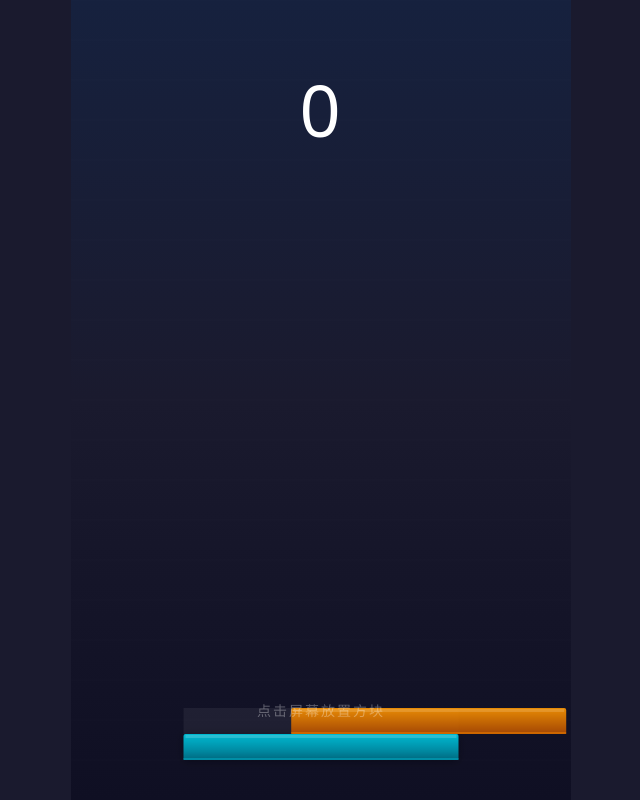
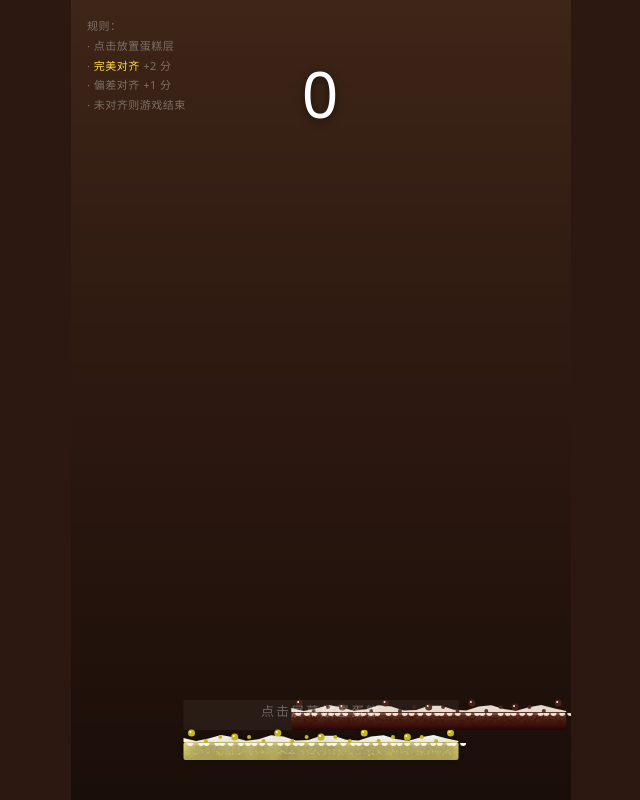
Before and after one commit to CVV-12/nuanruiju, a plain HTML site: page stack-game.html in a window 1280 px wide. Shown: the whole page, without its empty margins (319-959 px from the left). Drawn offline with Linux system fonts and the light colour scheme; animation ran at ten frames a second.

Commit message:
蛋糕主题重做：蛋糕造型、规则说明、完美+2普通+1、修复重叠

```diff
--- a/stack-game.html
+++ b/stack-game.html
@@ -3,11 +3,11 @@
 <head>
 <meta charset="UTF-8">
 <meta name="viewport" content="width=device-width, initial-scale=1.0, user-scalable=no">
-<title>叠叠高 — Stack Game</title>
+<title>蛋糕叠叠乐</title>
 <style>
   * { margin: 0; padding: 0; box-sizing: border-box; }
   body {
-    background: #1a1a2e;
+    background: #2c1810;
     display: flex;
     justify-content: center;
     align-items: center;
@@ -21,46 +21,37 @@
 
   .game-wrapper {
     position: relative;
-    width: 100vw;
-    height: 100vh;
-    max-width: 500px;
-    max-height: 800px;
+    width: 100vw; height: 100vh;
+    max-width: 500px; max-height: 800px;
   }
-
-  canvas {
-    display: block;
-    width: 100%;
-    height: 100%;
-  }
-
-  .overlay {
-    position: absolute;
-    inset: 0;
-    display: flex;
-    flex-direction: column;
-    align-items: center;
-    justify-content: center;
-    pointer-events: none;
-    z-index: 10;
-  }
+  canvas { display: block; width: 100%; height: 100%; }
 
   .score-display {
     position: absolute;
-    top: 60px;
+    top: 50px;
     left: 50%;
     transform: translateX(-50%);
-    font-size: 72px;
+    font-size: 64px;
     font-weight: 200;
     color: #fff;
     letter-spacing: 2px;
+    z-index: 10;
+    pointer-events: none;
+    text-shadow: 0 2px 8px rgba(0,0,0,0.5);
   }
 
   .message {
-    font-size: 20px;
-    color: rgba(255,255,255,0.7);
-    margin-top: 12px;
+    position: absolute;
+    top: 120px;
+    left: 50%;
+    transform: translateX(-50%);
+    font-size: 16px;
+    color: rgba(255,255,255,0.8);
     font-weight: 300;
     letter-spacing: 1px;
+    z-index: 10;
+    pointer-events: none;
+    min-height: 24px;
   }
 
   .hint {
@@ -69,27 +60,22 @@
     left: 50%;
     transform: translateX(-50%);
     color: rgba(255,255,255,0.4);
-    font-size: 14px;
+    font-size: 13px;
     letter-spacing: 2px;
     animation: blink 2s infinite;
+    z-index: 10;
+    pointer-events: none;
   }
-
   @keyframes blink {
     0%, 100% { opacity: 0.3; }
     50% { opacity: 0.8; }
   }
 
-  .ghost-bar {
-    position: absolute;
-    background: rgba(255,255,255,0.15);
-  }
-
   .restart-btn {
     position: absolute;
-    bottom: 140px;
-    left: 50%;
+    bottom: 130px; left: 50%;
     transform: translateX(-50%);
-    background: rgba(255,255,255,0.1);
+    background: rgba(255,255,255,0.12);
     border: 1px solid rgba(255,255,255,0.3);
     color: #fff;
     padding: 12px 36px;
@@ -97,23 +83,41 @@
     letter-spacing: 2px;
     cursor: pointer;
     pointer-events: auto;
+    z-index: 10;
     transition: all 0.3s;
     font-family: inherit;
     display: none;
   }
-  .restart-btn:hover { background: rgba(255,255,255,0.2); }
+  .restart-btn:hover { background: rgba(255,255,255,0.22); }
   .restart-btn.show { display: block; }
+
+  .rules {
+    position: absolute;
+    top: 16px; left: 16px;
+    color: rgba(255,255,255,0.35);
+    font-size: 11px;
+    line-height: 1.8;
+    z-index: 10;
+    pointer-events: none;
+    letter-spacing: 0.5px;
+  }
+  .rules span { color: #ffd93d; }
 </style>
 </head>
 <body>
 
 <div class="game-wrapper">
   <canvas id="game"></canvas>
-  <div class="overlay">
-    <div class="score-display" id="score">0</div>
-    <div class="message" id="message"></div>
+  <div class="rules">
+    规则：<br>
+    · 点击放置蛋糕层<br>
+    · <span>完美对齐</span> +2 分<br>
+    · 偏差对齐 +1 分<br>
+    · 未对齐则游戏结束
   </div>
-  <div class="hint" id="hint">点击屏幕放置方块</div>
+  <div class="score-display" id="score">0</div>
+  <div class="message" id="message"></div>
+  <div class="hint" id="hint">点击屏幕放置蛋糕</div>
   <button class="restart-btn" id="restart" onclick="restartGame()">重新开始</button>
 </div>
 
@@ -140,35 +144,41 @@ resize();
 window.addEventListener('resize', resize);
 
 // ---- Game State ----
-const BOX_HEIGHT = 26;
-const SPEED_BASE = 10;           // 初始速度 10
-const MIN_WIDTH = 8;
+const BOX_HEIGHT = 30;
+const SPEED_BASE = 10;
+const MIN_WIDTH = 10;
 const SHRINK_RATE = 0.45;
 const PERFECT_THRESHOLD = 3;
 
-const COLORS = [
-  '#e74c3c', '#e67e22', '#f1c40f', '#2ecc71',
-  '#1abc9c', '#3498db', '#9b59b6', '#e91e63',
-  '#00bcd4', '#ff5722', '#8bc34a', '#ff9800'
+// Cake styles: { name, sponge, cream, topping }
+const CAKE_TYPES = [
+  { name:'草莓蛋糕', sponge:'#f2a0b0', cream:'#fff5f5', top:'#e85d75' },
+  { name:'巧克力蛋糕', sponge:'#6b3a2a', cream:'#faf0e6', top:'#4a2518' },
+  { name:'抹茶蛋糕', sponge:'#7da870', cream:'#f5faf0', top:'#4a7c3f' },
+  { name:'香草蛋糕', sponge:'#f5e6c8', cream:'#fffef9', top:'#d4a853' },
+  { name:'蓝莓蛋糕', sponge:'#9b8ec4', cream:'#f8f5ff', top:'#6b5a9e' },
+  { name:'橙香蛋糕', sponge:'#f5c092', cream:'#fffaf5', top:'#e08a3e' },
+  { name:'红丝绒', sponge:'#c0392b', cream:'#fffafa', top:'#8b0000' },
+  { name:'柠檬蛋糕', sponge:'#f5e98c', cream:'#fffff5', top:'#c9b820' },
 ];
 
 let blocks = [];
 let current = null;
 let cameraY = 0;
 let score = 0;
-let combo = 0;          // consecutive perfects
+let combo = 0;
 let gameOver = false;
 let baseW;
-let shrinkActive = false; // block only shrinks after first 5 placements
+let shrinkActive = false;
+
+function randCake() {
+  return CAKE_TYPES[Math.floor(Math.random() * CAKE_TYPES.length)];
+}
 
 function baseBlock() {
   if (blocks.length === 0) return { x: 0, w: W * 0.55 };
   const top = blocks[blocks.length - 1];
   return { x: top.x, w: top.w };
-}
-
-function randColor() {
-  return COLORS[Math.floor(Math.random() * COLORS.length)];
 }
 
 function spawnBlock() {
@@ -183,7 +193,7 @@ function spawnBlock() {
     w: w,
     dir: dir,
     speed: speed,
-    color: randColor(),
+    cake: randCake(),
     traveled: 0,
   };
 }
@@ -196,9 +206,9 @@ function init() {
   gameOver = false;
   shrinkActive = false;
   baseW = W * 0.55;
-  blocks.push({ x: (W - baseW) / 2, y: H - BOX_HEIGHT - 40, w: baseW, color: randColor() });
+  blocks.push({ x: (W - baseW) / 2, y: H - BOX_HEIGHT - 40, w: baseW, cake: randCake() });
   spawnBlock();
-  updateUI();
+  scoreEl.textContent = '0';
   restartBtn.classList.remove('show');
   hintEl.style.display = 'block';
   messageEl.textContent = '';
@@ -213,7 +223,7 @@ function placeBlock() {
 
   if (overlap <= 0) {
     gameOver = true;
-    messageEl.textContent = combo > 2 ? `连击 ${combo} 次！可惜了` : '差一点点！';
+    messageEl.textContent = combo > 2 ? `连击 ${combo} 次！` : '没对齐……';
     restartBtn.classList.add('show');
     return;
   }
@@ -226,51 +236,49 @@ function placeBlock() {
     x: newX,
     y: base.y - BOX_HEIGHT,
     w: newW,
-    color: current.color,
+    cake: current.cake,
   });
 
   if (perfect) {
     combo++;
-    const bonus = combo >= 5 ? 3 : combo >= 3 ? 2 : 1;
-    score += bonus;
-    messageEl.textContent = combo >= 5 ? `🔥 ${combo}连击! +${bonus}` : combo >= 3 ? `✨ ${combo}连击! +${bonus}` : '完美！';
-    // combo bonus: width slightly restored
+    score += 2;  // 完美 +2
+    if (combo >= 5) {
+      messageEl.textContent = `🔥 ${combo}连击! +2`;
+    } else if (combo >= 3) {
+      messageEl.textContent = `✨ ${combo}连击! +2`;
+    } else {
+      messageEl.textContent = '完美对齐! +2';
+    }
     baseW = Math.min(newW * 1.08 + combo * 0.8, W * 0.6);
   } else {
     combo = 0;
-    messageEl.textContent = '';
+    score += 1;  // 普通 +1
+    messageEl.textContent = '+1';
     baseW = newW;
   }
 
-  // Enable shrink earlier
   if (score >= 3) shrinkActive = true;
 
-  // Scroll camera
   const targetY = blocks[blocks.length - 1].y - H * 0.4;
   cameraY = targetY;
 
   while (blocks.length > 25) blocks.shift();
-
   spawnBlock();
 
   if (baseW < MIN_WIDTH) {
     gameOver = true;
-    messageEl.textContent = `太窄了！得分: ${score}`;
+    messageEl.textContent = `太窄了！`;
     restartBtn.classList.add('show');
   }
 
-  updateUI();
+  scoreEl.textContent = score;
+  if (gameOver) restartBtn.classList.add('show');
 }
 
 function getOverlap(a, b) {
   const left = Math.max(a.x, b.x);
   const right = Math.min(a.x + a.w, b.x + b.w);
   return Math.max(0, right - left);
-}
-
-function updateUI() {
-  scoreEl.textContent = score;
-  if (gameOver) restartBtn.classList.add('show');
 }
 
 // ---- Input ----
@@ -282,123 +290,81 @@ canvas.addEventListener('touchstart', (e) => {
 
 window.restartGame = () => init();
 
-// ---- Render ----
-function draw() {
-  ctx.clearRect(0, 0, W, H);
+// ---- Draw Cake ----
+function drawCake(x, y, w, h, cake, alpha) {
+  ctx.globalAlpha = alpha;
 
-  const bgGrad = ctx.createLinearGradient(0, 0, 0, H);
-  bgGrad.addColorStop(0, '#16213e');
-  bgGrad.addColorStop(0.5, '#1a1a2e');
-  bgGrad.addColorStop(1, '#0f0f23');
-  ctx.fillStyle = bgGrad;
-  ctx.fillRect(0, 0, W, H);
+  const spongeH = h * 0.6;
+  const creamH = h * 0.4;
 
-  // Grid
-  ctx.strokeStyle = 'rgba(255,255,255,0.025)';
-  ctx.lineWidth = 0.5;
-  const gs = 40;
-  for (let x = 0; x < W; x += gs) {
-    ctx.beginPath(); ctx.moveTo(x, 0); ctx.lineTo(x, H); ctx.stroke();
-  }
-  for (let y = (cameraY % gs); y < H; y += gs) {
-    ctx.beginPath(); ctx.moveTo(0, y); ctx.lineTo(W, y); ctx.stroke();
+  // Sponge (cake body)
+  const sGrad = ctx.createLinearGradient(x, y + creamH, x, y + h);
+  sGrad.addColorStop(0, cake.sponge);
+  sGrad.addColorStop(1, shadeColor(cake.sponge, -25));
+  ctx.fillStyle = sGrad;
+  roundRect(x, y + creamH, w, spongeH, 2);
+  ctx.fill();
+
+  // Sponge texture dots
+  ctx.fillStyle = shadeColor(cake.sponge, -15);
+  for (let i = 0; i < w * 1.5; i++) {
+    const dx = x + 4 + Math.random() * (w - 8);
+    const dy = y + creamH + 5 + Math.random() * (spongeH - 10);
+    ctx.beginPath();
+    ctx.arc(dx, dy, 0.8, 0, Math.PI * 2);
+    ctx.fill();
   }
 
-  // Placed blocks
-  ctx.shadowColor = 'rgba(0,0,0,0.3)';
-  ctx.shadowBlur = 8;
-  for (const b of blocks) {
-    const sy = b.y - cameraY;
-    if (sy > H + 50 || sy < -100) continue;
-    drawBlock(b.x, sy, b.w, BOX_HEIGHT, b.color, 1);
+  // Cream frosting (wavy top)
+  ctx.fillStyle = cake.cream;
+  ctx.beginPath();
+  ctx.moveTo(x, y + creamH);
+  const waves = Math.max(2, Math.floor(w / 12));
+  for (let i = 0; i <= waves; i++) {
+    const wx = x + (w / waves) * i;
+    const wy = y + creamH - 4 + Math.sin(i * 1.5) * 3;
+    ctx.lineTo(wx, wy);
   }
-  ctx.shadowBlur = 0;
+  ctx.lineTo(x + w, y + creamH);
+  ctx.closePath();
+  ctx.fill();
 
-  // Moving block
-  if (current && !gameOver) {
-    const base = blocks[blocks.length - 1];
-    const sy = base.y - BOX_HEIGHT - cameraY;
+  // Frosting drip
+  ctx.fillStyle = cake.cream;
+  for (let i = 0; i < w / 8; i++) {
+    const dx = x + 6 + i * 8 + Math.random() * 4;
+    const dripH = 3 + Math.random() * 6;
+    ctx.beginPath();
+    ctx.arc(dx, y + creamH + 1, 3, 0, Math.PI);
+    ctx.fill();
+  }
 
-    // Ghost (shows where previous block was)
-    ctx.fillStyle = 'rgba(255,255,255,0.06)';
-    ctx.fillRect(base.x, sy, base.w, BOX_HEIGHT);
-
-    // Warning glow when block is shrinking
-    if (shrinkActive && current.w < current.originW * 0.5) {
-      ctx.shadowColor = 'rgba(255,100,100,0.4)';
-      ctx.shadowBlur = 16;
-    }
-
-    drawBlock(current.x, sy, current.w, BOX_HEIGHT, current.color, 0.9);
-    ctx.shadowBlur = 0;
-
-    // Shrink indicator bar
-    if (shrinkActive) {
-      const shrinkPct = current.w / current.originW;
-      const barW = base.w;
-      const barX = base.x;
-      const barY = sy - 8;
-      ctx.fillStyle = 'rgba(255,255,255,0.06)';
-      ctx.fillRect(barX, barY, barW, 3);
-      const barColor = shrinkPct > 0.5 ? '#2ecc71' : shrinkPct > 0.25 ? '#f1c40f' : '#e74c3c';
-      ctx.fillStyle = barColor;
-      ctx.fillRect(barX, barY, barW * shrinkPct, 3);
+  // Topping decoration
+  ctx.fillStyle = cake.top;
+  const toppingCount = Math.floor(w / 14);
+  for (let i = 0; i < toppingCount; i++) {
+    const tx = x + 8 + i * (w - 16) / Math.max(1, toppingCount - 1);
+    const ty = y + creamH - 5 + (i % 2) * 4;
+    // Alternate cherry / cream dot
+    if (i % 3 === 0) {
+      ctx.beginPath();
+      ctx.arc(tx, ty - 4, 3.5, 0, Math.PI * 2);
+      ctx.fill();
+      ctx.fillStyle = '#fff';
+      ctx.beginPath();
+      ctx.arc(tx - 1, ty - 5, 1, 0, Math.PI * 2);
+      ctx.fill();
+      ctx.fillStyle = cake.top;
+    } else {
+      ctx.beginPath();
+      ctx.arc(tx, ty, 2, 0, Math.PI * 2);
+      ctx.fill();
     }
   }
 
-  // Combo indicator
-  if (combo >= 3 && !gameOver) {
-    const last = blocks[blocks.length - 1];
-    const sy = last.y - cameraY;
-    ctx.fillStyle = '#fff';
-    ctx.font = '300 13px "PingFang SC", "Microsoft YaHei", sans-serif';
-    ctx.textAlign = 'center';
-    ctx.fillText(`x${combo}`, last.x + last.w / 2, sy - 14);
-  }
-
-  // Perfect line
-  if (blocks.length > 1 && !gameOver) {
-    const last = blocks[blocks.length - 1];
-    const sy = last.y - cameraY;
-    const hw = PERFECT_THRESHOLD;
-    ctx.fillStyle = 'rgba(255,255,255,0.12)';
-    ctx.fillRect(last.x - hw, sy, hw * 2, BOX_HEIGHT);
-    ctx.fillRect(last.x + last.w - hw, sy, hw * 2, BOX_HEIGHT);
-  }
-
-  // Game Over
-  if (gameOver) {
-    ctx.fillStyle = 'rgba(0,0,0,0.55)';
-    ctx.fillRect(0, 0, W, H);
-    ctx.fillStyle = '#fff';
-    ctx.font = '300 34px "PingFang SC", "Microsoft YaHei", sans-serif';
-    ctx.textAlign = 'center';
-    ctx.fillText('游戏结束', W / 2, H / 2 - 24);
-    ctx.font = '15px "PingFang SC", "Microsoft YaHei", sans-serif';
-    ctx.fillStyle = 'rgba(255,255,255,0.5)';
-    ctx.fillText(`得分: ${score}`, W / 2, H / 2 + 16);
-    if (combo >= 3) {
-      ctx.fillStyle = '#f1c40f';
-      ctx.fillText(`最高连击: ${combo}x`, W / 2, H / 2 + 42);
-    }
-  }
-}
-
-function drawBlock(x, y, w, h, color, alpha) {
-  ctx.globalAlpha = alpha;
-
-  const grad = ctx.createLinearGradient(x, y, x, y + h);
-  grad.addColorStop(0, color);
-  grad.addColorStop(1, shadeColor(color, -30));
-  ctx.fillStyle = grad;
-  roundRect(x, y, w, h, 2);
-  ctx.fill();
-
-  ctx.fillStyle = 'rgba(255,255,255,0.16)';
-  ctx.fillRect(x + 2, y + 1, w - 4, 3);
-
-  ctx.fillStyle = shadeColor(color, -18);
-  ctx.fillRect(x, y + h - 2, w, 2);
+  // Top highlight
+  ctx.fillStyle = 'rgba(255,255,255,0.15)';
+  ctx.fillRect(x + 2, y + creamH + 1, w - 4, 2);
 
   ctx.globalAlpha = 1;
 }
@@ -426,6 +392,117 @@ function shadeColor(color, percent) {
   return `rgb(${R},${G},${B})`;
 }
 
+// ---- Render ----
+function draw() {
+  ctx.clearRect(0, 0, W, H);
+
+  // Background
+  const bgGrad = ctx.createLinearGradient(0, 0, 0, H);
+  bgGrad.addColorStop(0, '#3d2517');
+  bgGrad.addColorStop(0.5, '#2c1810');
+  bgGrad.addColorStop(1, '#1a0e08');
+  ctx.fillStyle = bgGrad;
+  ctx.fillRect(0, 0, W, H);
+
+  // Subtle grid
+  ctx.strokeStyle = 'rgba(255,255,255,0.02)';
+  ctx.lineWidth = 0.5;
+  const gs = 40;
+  for (let x = 0; x < W; x += gs) {
+    ctx.beginPath(); ctx.moveTo(x, 0); ctx.lineTo(x, H); ctx.stroke();
+  }
+  for (let y = (cameraY % gs); y < H; y += gs) {
+    ctx.beginPath(); ctx.moveTo(0, y); ctx.lineTo(W, y); ctx.stroke();
+  }
+
+  // Placed cakes
+  ctx.shadowColor = 'rgba(0,0,0,0.35)';
+  ctx.shadowBlur = 10;
+  for (const b of blocks) {
+    const sy = b.y - cameraY;
+    if (sy > H + 60 || sy < -110) continue;
+    drawCake(b.x, sy, b.w, BOX_HEIGHT, b.cake, 1);
+  }
+  ctx.shadowBlur = 0;
+
+  // Moving cake
+  if (current && !gameOver) {
+    const base = blocks[blocks.length - 1];
+    const sy = base.y - BOX_HEIGHT - cameraY;
+
+    // Ghost
+    ctx.fillStyle = 'rgba(255,255,255,0.05)';
+    ctx.fillRect(base.x, sy, base.w, BOX_HEIGHT);
+
+    if (shrinkActive && current.w < current.originW * 0.5) {
+      ctx.shadowColor = 'rgba(255,100,100,0.4)';
+      ctx.shadowBlur = 16;
+    }
+    drawCake(current.x, sy, current.w, BOX_HEIGHT, current.cake, 0.9);
+    ctx.shadowBlur = 0;
+
+    // Shrink bar
+    if (shrinkActive) {
+      const shrinkPct = current.w / current.originW;
+      const barW = base.w;
+      const barX = base.x;
+      const barY = sy - 6;
+      ctx.fillStyle = 'rgba(255,255,255,0.06)';
+      ctx.fillRect(barX, barY, barW, 2);
+      const barColor = shrinkPct > 0.5 ? '#2ecc71' : shrinkPct > 0.25 ? '#f1c40f' : '#e74c3c';
+      ctx.fillStyle = barColor;
+      ctx.fillRect(barX, barY, barW * shrinkPct, 2);
+    }
+  }
+
+  // Combo
+  if (combo >= 3 && !gameOver) {
+    const last = blocks[blocks.length - 1];
+    const sy = last.y - cameraY;
+    ctx.fillStyle = '#ffd93d';
+    ctx.font = 'bold 14px "PingFang SC", "Microsoft YaHei", sans-serif';
+    ctx.textAlign = 'center';
+    ctx.fillText(`x${combo}`, last.x + last.w / 2, sy - 10);
+  }
+
+  // Perfect zone markers
+  if (blocks.length > 1 && !gameOver) {
+    const last = blocks[blocks.length - 1];
+    const sy = last.y - cameraY;
+    const hw = PERFECT_THRESHOLD;
+    ctx.fillStyle = 'rgba(255,215,0,0.1)';
+    ctx.fillRect(last.x - hw, sy, hw * 2, BOX_HEIGHT);
+    ctx.fillRect(last.x + last.w - hw, sy, hw * 2, BOX_HEIGHT);
+  }
+
+  // Game Over (on canvas, positioned to avoid overlap with score)
+  if (gameOver) {
+    ctx.fillStyle = 'rgba(0,0,0,0.5)';
+    ctx.fillRect(0, 0, W, H);
+
+    const gy = H * 0.55;
+
+    ctx.fillStyle = '#fff';
+    ctx.font = '300 30px "PingFang SC", "Microsoft YaHei", sans-serif';
+    ctx.textAlign = 'center';
+    ctx.fillText('游戏结束', W / 2, gy);
+
+    ctx.font = '300 16px "PingFang SC", "Microsoft YaHei", sans-serif';
+    ctx.fillStyle = 'rgba(255,255,255,0.6)';
+    ctx.fillText(`最终得分: ${score}`, W / 2, gy + 32);
+
+    if (combo >= 3) {
+      ctx.font = '300 14px "PingFang SC", "Microsoft YaHei", sans-serif';
+      ctx.fillStyle = '#ffd93d';
+      ctx.fillText(`最高连击: ${combo}x`, W / 2, gy + 56);
+    }
+
+    ctx.font = '300 12px "PingFang SC", "Microsoft YaHei", sans-serif';
+    ctx.fillStyle = 'rgba(255,255,255,0.3)';
+    ctx.fillText('点击按钮重新开始', W / 2, gy + 80);
+  }
+}
+
 // ---- Update ----
 function update() {
   if (gameOver || !current) return;
@@ -433,22 +510,17 @@ function update() {
   current.x += current.dir * current.speed;
   current.traveled += current.speed;
 
-  // Block SHRINKS as it travels (after warmup)
   if (shrinkActive && current.traveled > 40) {
     const shrink = (current.traveled - 40) * SHRINK_RATE;
     current.w = Math.max(MIN_WIDTH, current.originW - shrink);
   }
 
-  // Bounce at edges
   if (current.dir === 1 && current.x + current.w >= W) {
     current.dir = -1;
-    // Exponential bounce boost
-    const boost = 0.5 + Math.pow(2, score / 3) * 0.03;
-    current.speed += boost;
+    current.speed += 0.5 + Math.pow(2, score / 3) * 0.03;
   } else if (current.dir === -1 && current.x <= 0) {
     current.dir = 1;
-    const boost = 0.5 + Math.pow(2, score / 3) * 0.03;
-    current.speed += boost;
+    current.speed += 0.5 + Math.pow(2, score / 3) * 0.03;
   }
 }
 
```
